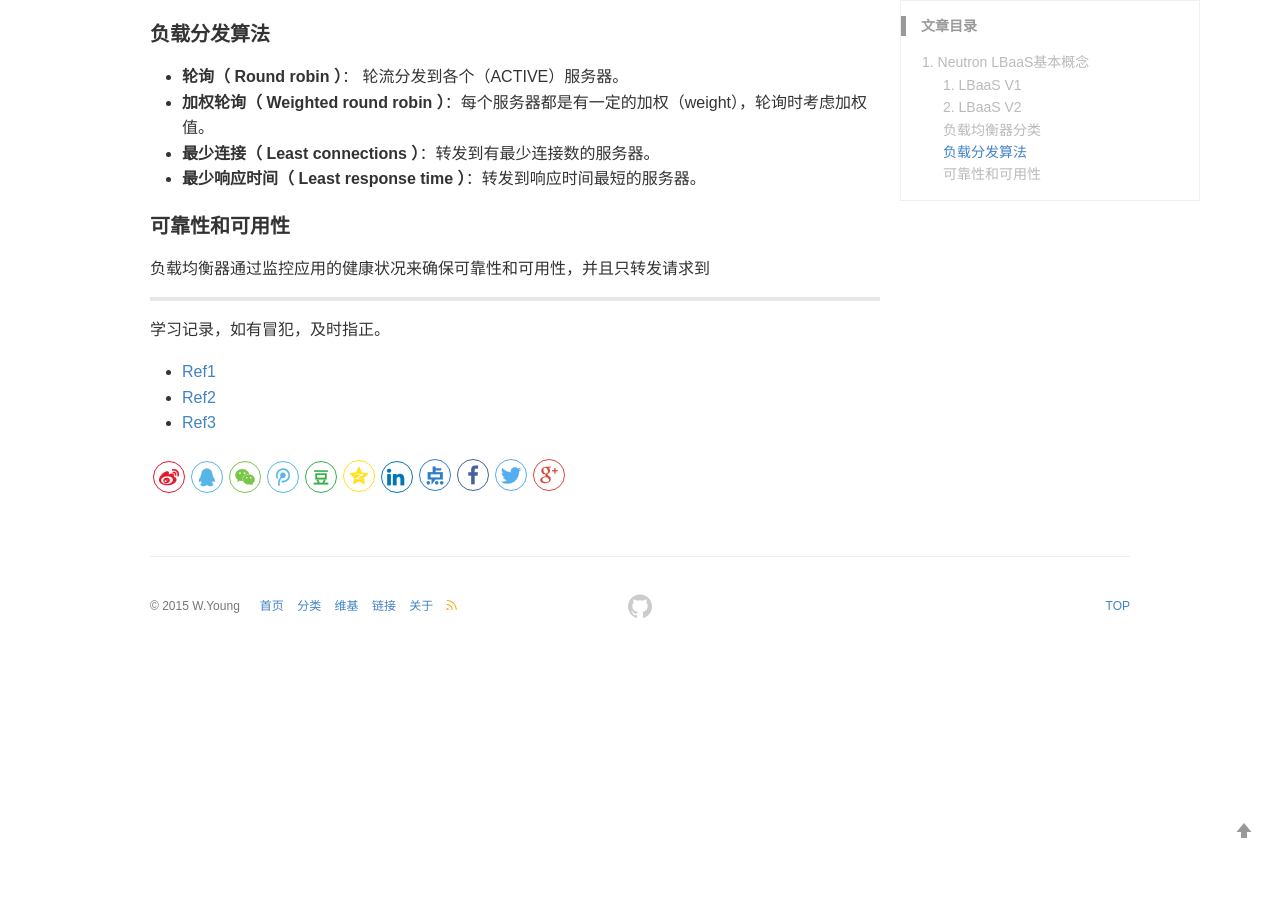
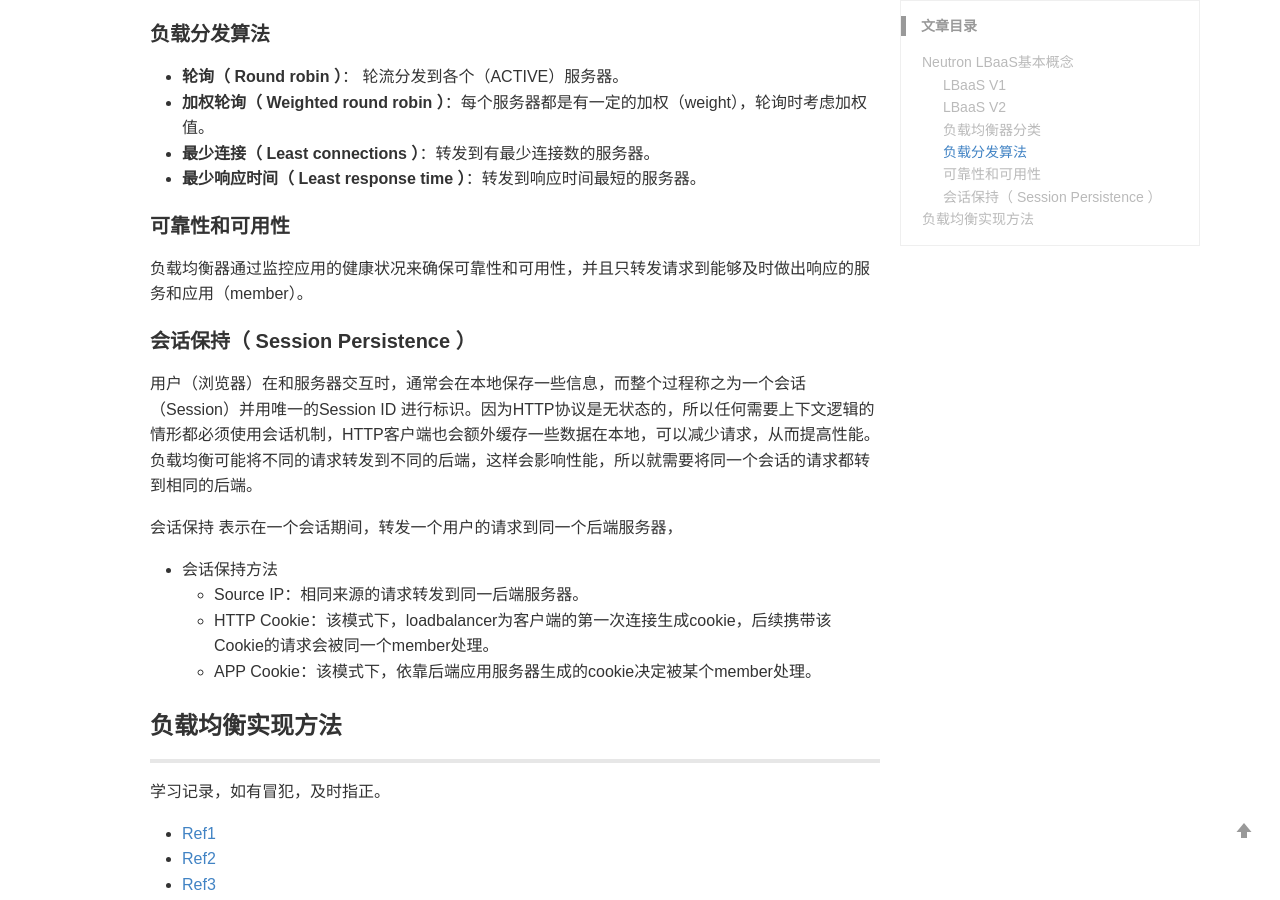
Before and after one commit to youngwanjin/youngwanjin.github.io, a Jekyll site: the page built from _posts/openstack/2020-05-19-openstack-loadbalancer-1.md, in a window 1280 px wide and 900 px high, scrolled down 2760 px. Built offline with Jekyll 4.4.1, drawn with Linux system fonts in a browser that asks for light colours; comment, search, counter and statistics services are not loaded; before the commit the page ends 3415 px from its top, so only the background shows below that; some of the changed text lies outside the part shown.

Commit message:
modify picture path

```diff
--- a/_posts/openstack/2020-05-19-openstack-loadbalancer-1.md
+++ b/_posts/openstack/2020-05-19-openstack-loadbalancer-1.md
@@ -7,11 +7,11 @@ keywords: OpenStack, Loadbalancer
 
 ---
 
-### 1. Neutron LBaaS基本概念
+### Neutron LBaaS基本概念
 
 **负载均衡**是将来访的网络流量在运行相同应用的多个服务器之间进行分发的一种核心网络服务。其功能有负载均衡器提供，负载均衡器可以是**硬件设备**也可以由**软件实现**。它充当反向代理，在多个服务器之间分发网络或者应用流量。常用来增加应用的访问容量（并发用户数）和可靠性，它也会通过降低服务器的负载来提高应用的总体性能。
 
-#### 1. LBaaS V1
+#### LBaaS V1
 
 ![](https://github.com/youngwanjin/youngwanjin.github.io/blob/master/images/posts/openstack/lbaas-v1.png)
 
@@ -33,7 +33,7 @@ keywords: OpenStack, Loadbalancer
 
   Hm 在 Neutron 的负载均衡服务中不是必须的，即：没有Hm，也可以组成一个负载均衡池，只是没有hm的检查pool会一直认为所有的member都是ACTIVE 状态，这样member会一直出现在VIP的分发列表中，这样会造成负载均衡的响应异常。
 
-#### 2. LBaaS V2
+#### LBaaS V2
 
 ![](https://github.com/youngwanjin/youngwanjin.github.io/blob/master/images/posts/openstack/lbaas-v2.png)
 
@@ -70,7 +70,26 @@ keywords: OpenStack, Loadbalancer
 
 #### 可靠性和可用性
 
-负载均衡器通过监控应用的健康状况来确保可靠性和可用性，并且只转发请求到
+负载均衡器通过监控应用的健康状况来确保可靠性和可用性，并且只转发请求到能够及时做出响应的服务和应用（member）。
+
+
+
+#### 会话保持（ Session Persistence ）
+
+用户（浏览器）在和服务器交互时，通常会在本地保存一些信息，而整个过程称之为一个会话（Session）并用唯一的Session ID 进行标识。因为HTTP协议是无状态的，所以任何需要上下文逻辑的情形都必须使用会话机制，HTTP客户端也会额外缓存一些数据在本地，可以减少请求，从而提高性能。负载均衡可能将不同的请求转发到不同的后端，这样会影响性能，所以就需要将同一个会话的请求都转到相同的后端。
+
+会话保持 表示在一个会话期间，转发一个用户的请求到同一个后端服务器，
+
++ 会话保持方法
+  + Source IP：相同来源的请求转发到同一后端服务器。
+  + HTTP Cookie：该模式下，loadbalancer为客户端的第一次连接生成cookie，后续携带该Cookie的请求会被同一个member处理。
+  + APP Cookie：该模式下，依靠后端应用服务器生成的cookie决定被某个member处理。
+
+
+
+### 负载均衡实现方法
+
+
 
 
 
```
Also changed, not shown: _posts/openstack/2020-05-19-openstack-neutron-1.md (+4 -4 lines).
